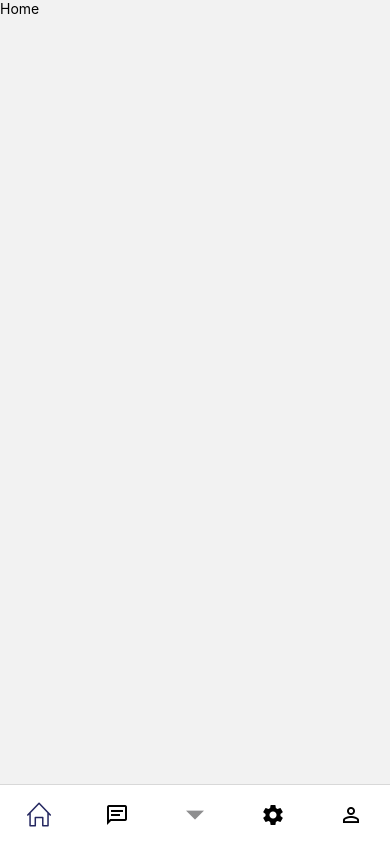
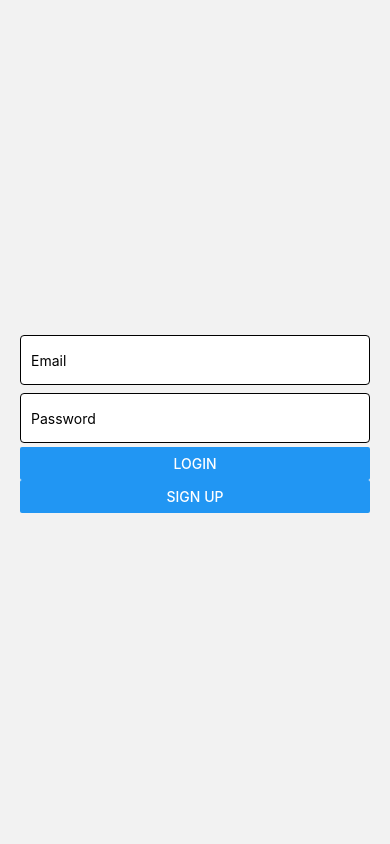
Before and after one commit to kneeshuh/reactnative-user-profile-settings, a React Native app: screen /Login in a window 390 px wide. Built offline with nearby package versions, Linux system fonts and the light colour scheme.

Commit message:
add login screen and firebase config

```diff
--- a/App.js
+++ b/App.js
@@ -5,6 +5,7 @@ import * as SplashScreen from 'expo-splash-screen'
 import { useCallback } from 'react';
 import { EditProfile } from './screens';
 import BottomTabNav from './navigation/BottomTabNav';
+import Login from './screens/Login';
 
 SplashScreen.preventAutoHideAsync()
 const Stack = createNativeStackNavigator()
@@ -30,8 +31,19 @@ export default function App() {
   return (
     <NavigationContainer>
       <Stack.Navigator
-        initialRouteName='BottomTabNavigation'
+        initialRouteName='Login'
       >
+
+        {/* {user ? (
+
+        )} */}
+        <Stack.Screen
+          name="Login"
+          component={Login}
+          options={{
+            headerShown: false
+          }}
+        />
         <Stack.Screen
           name="BottomTabNavigation"
           component={BottomTabNav}
--- /dev/null
+++ b/FirebaseConfig.js
@@ -0,0 +1,18 @@
+import { initializeApp } from "firebase/app";
+import { getAuth } from 'firebase/auth'
+import { getFirestore } from 'firebase/firestore'
+
+// Your web app's Firebase configuration
+const firebaseConfig = {
+  apiKey: "AIzaSyB_y98ueE2b0C4sfSSO8G5PCyTnzpbRMRw",
+  authDomain: "rn-login-64e9b.firebaseapp.com",
+  projectId: "rn-login-64e9b",
+  storageBucket: "rn-login-64e9b.appspot.com",
+  messagingSenderId: "724847257220",
+  appId: "1:724847257220:web:b861234421f6479a0f44d1"
+};
+
+// Initialize Firebase
+export const FIREBASE_APP = initializeApp(firebaseConfig);
+export const FIREBASE_AUTH = getAuth(FIREBASE_APP)
+export const FIRESTORE_DB = getFirestore(FIREBASE_APP)
--- a/package.json
+++ b/package.json
@@ -13,11 +13,12 @@
     "@react-navigation/bottom-tabs": "^6.5.12",
     "@react-navigation/native": "^6.1.10",
     "@react-navigation/native-stack": "^6.9.18",
-    "expo": "~50.0.6",
+    "expo": "^50.0.7",
     "expo-font": "~11.10.2",
     "expo-image-picker": "~14.7.1",
     "expo-splash-screen": "~0.26.4",
     "expo-status-bar": "~1.11.1",
+    "firebase": "^10.8.0",
     "react": "18.2.0",
     "react-dom": "18.2.0",
     "react-native": "0.73.4",
--- /dev/null
+++ b/screens/Login.js
@@ -0,0 +1,100 @@
+import {
+    View,
+    TextInput,
+    StyleSheet,
+    ActivityIndicator,
+    Button,
+    KeyboardAvoidingView,
+  } from "react-native";
+  import React, { useState } from "react";
+  import { FIREBASE_AUTH } from '../FirebaseConfig'
+  import {
+    signInWithEmailAndPassword,
+    createUserWithEmailAndPassword,
+  } from "firebase/auth";
+
+  const Login = () => {
+    const [email, setEmail] = useState("");
+    const [password, setPassword] = useState("");
+    const [loading, setLoading] = useState(false);
+    const auth = FIREBASE_AUTH;
+
+    const signIn = async () => {
+      setLoading(true);
+      try {
+        const response = await signInWithEmailAndPassword(auth, email, password);
+        console.log(response);
+      } catch (error) {
+        console.log(error);
+        alert("Sign in failed: " + error.message);
+      } finally {
+        setLoading(false);
+      }
+    };
+
+    const signUp = async () => {
+      setLoading(true);
+      try {
+        const response = await createUserWithEmailAndPassword(
+          auth,
+          email,
+          password
+        );
+        console.log(response);
+        alert("Check your emails");
+      } catch (error) {
+        console.log(error);
+        alert("Sign up failed: " + error.message);
+      } finally {
+        setLoading(false);
+      }
+    };
+
+    return (
+      <View style={styles.container}>
+        <KeyboardAvoidingView behavior="padding">
+          <TextInput
+            value={email}
+            style={styles.input}
+            placeholder="Email"
+            autoCapitalize="none"
+            onChangeText={(text) => setEmail(text)}
+          />
+          <TextInput
+            secureTextEntry={true}
+            value={password}
+            style={styles.input}
+            placeholder="Password"
+            autoCapitalize="none"
+            onChangeText={(text) => setPassword(text)}
+          />
+          {loading ? (
+            <ActivityIndicator size="large" color="#0000ff" />
+          ) : (
+            <>
+              <Button title="Login" onPress={signIn} />
+              <Button title="Sign Up" onPress={signUp} />
+            </>
+          )}
+        </KeyboardAvoidingView>
+      </View>
+    );
+  };
+
+  export default Login;
+
+  const styles = StyleSheet.create({
+    container: {
+      marginHorizontal: 20,
+      flex: 1,
+      justifyContent: "center",
+    },
+    input: {
+      marginVertical: 4,
+      height: 50,
+      borderWidth: 1,
+      borderRadius: 4,
+      padding: 10,
+      backgroundColor: "#fff",
+    },
+  });
```
Also changed, not shown: 1 other file (tests, documents, lock files or other folders).
